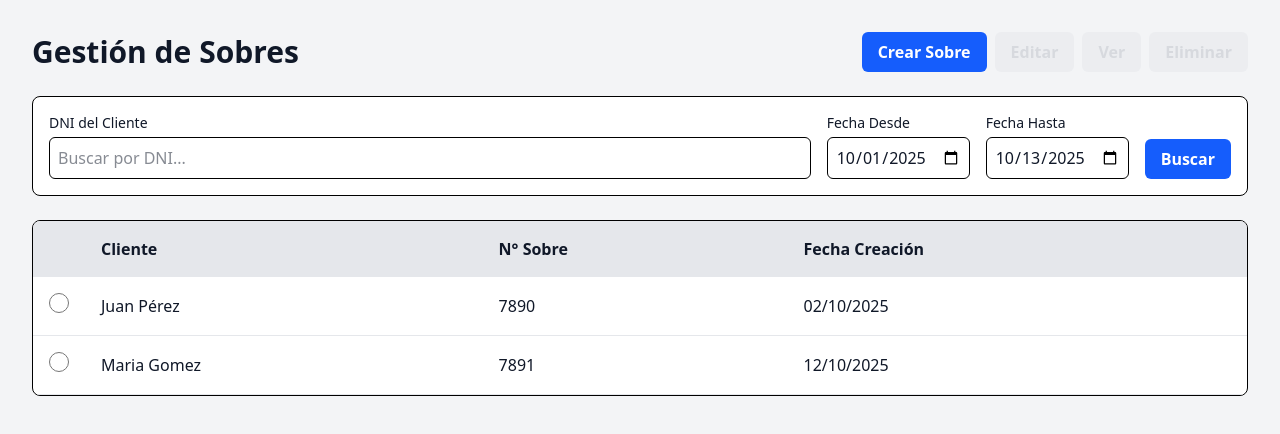
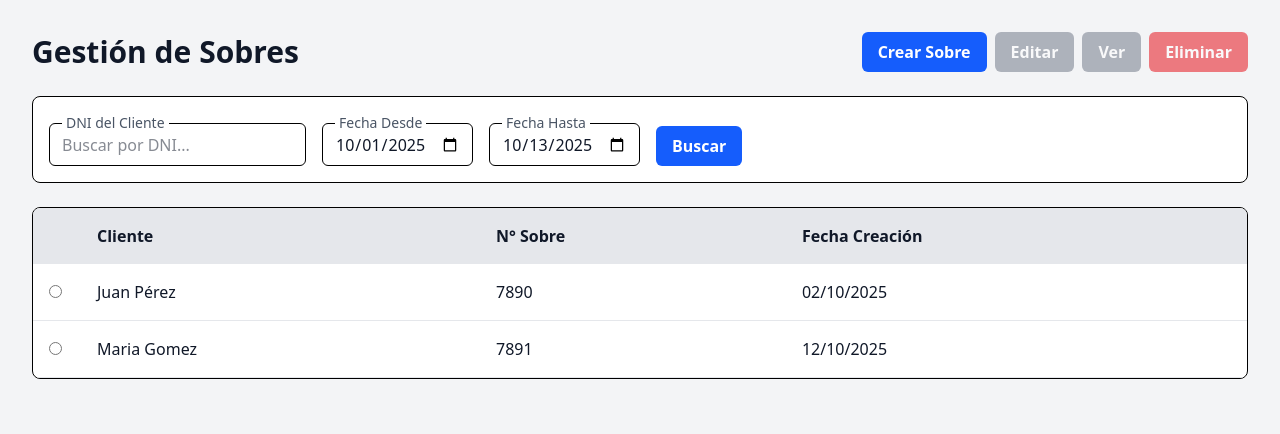
Before and after one commit to nmbenvino/ppyl-optica-frontend, a React (Vite) app: page / in a window 1280 px wide. Shown: the top 434 px of the page. Built offline with nearby package versions, Linux system fonts and the light colour scheme.

Commit message:
HomePage ahora utiliza los componentes internos y externos

```diff
--- a/src/pages/HomePage/Styles.js
+++ b/src/pages/HomePage/Styles.js
@@ -4,24 +4,9 @@
  * @property {string} header - Contenedor para el título y los botones de acción.
  * @property {string} title - Título principal de la página.
  * @property {string} actionsContainer - Contenedor para los botones de acción.
- * @property {Object} button - Clases para los diferentes tipos de botones.
- * @property {string} button.base - Estilos base para todos los botones.
- * @property {string} button.primary - Estilo para botones de acción principal.
- * @property {string} button.secondary - Estilo para botones de acción secundaria.
- * @property {string} button.danger - Estilo para botones de acción peligrosa (eliminar).
- * @property {string} button.disabled - Estilo para botones deshabilitados.
  * @property {string} input - Clases para los campos de entrada de texto y fecha.
- * @property {string} filtersContainer - Contenedor para la sección de filtros.
- * @property {string} filterGroup - Contenedor para un grupo de filtro (label + input).
- * @property {string} filterLabel - Estilo para las etiquetas de los filtros.
- * @property {string} tableContainer - Contenedor para la tabla de sobres.
- * @property {string} table - Estilos para la tabla.
- * @property {string} tableHead - Estilos para el encabezado de la tabla.
- * @property {string} tableHeader - Estilos para las celdas del encabezado.
- * @property {string} tableRow - Estilos para las filas de la tabla.
- * @property {string} tableCell - Estilos para las celdas de la tabla.
- * @property {string} tableMessage - Estilo para mensajes dentro de la tabla (ej. "Cargando...").
- * @property {string} radioInput - Estilos para el input de radio en la tabla.
+ * @property {string} filtersContainer - Contenedor para la sección de filtros. * @property {string} filterGroup - Contenedor para un grupo de filtro (label + input).
+ * @property {string} radioInput - Estilos para el input de radio en la tabla. * @property {string} filterLabel - Estilo para las etiquetas de los filtros.
  */
 
 /** @type {HomePageStyles} */
@@ -31,30 +16,9 @@ export const homePageStyles = {
   header: "flex justify-between items-center mb-6",
   title: "text-3xl font-bold",
   actionsContainer: "flex gap-2",
-  button: {
-    base: "py-2 px-4 rounded-md font-semibold transition-colors duration-200 focus:outline-none focus:ring-2 focus:ring-offset-2 focus:ring-offset-gray-100 dark:focus:ring-offset-gray-900",
-    primary: "bg-blue-600 hover:bg-blue-800 dark:hover:bg-blue-500 text-white",
-    secondary:
-      "bg-gray-500 hover:bg-gray-700 text-white dark:bg-gray-700 dark:hover:bg-gray-600 dark:text-white",
-    danger: "bg-red-600 hover:bg-red-900 text-white dark:hover:bg-red-400",
-    disabled:
-      "bg-gray-300 opacity-20 text-gray-500 cursor-not-allowed dark:bg-gray-500 dark:text-gray-300",
-  },
-  input:
-    "bg-white border border-black rounded-md p-2 w-full focus:ring-blue-500 focus:border-blue-500 text-gray-900 dark:bg-gray-700 dark:border-gray-500 dark:text-white [appearance:textfield] [&::-webkit-outer-spin-button]:appearance-none [&::-webkit-inner-spin-button]:appearance-none",
   filtersContainer:
     "mb-6 p-4 bg-white dark:bg-gray-800 rounded-lg border border-black dark:border-gray-500 flex items-end gap-4",
-  filterGroup: "flex-grow",
-  filterLabel: "block text-sm font-medium mb-1",
-  tableContainer:
-    "overflow-x-auto bg-white dark:bg-gray-800 rounded-lg border border-black dark:border-gray-500",
-  table: "min-w-full text-left",
-  tableHead: "bg-gray-200 dark:bg-gray-700",
-  tableHeader: "p-4 font-semibold",
-  tableRow:
-    "border-b border-gray-200 dark:border-gray-700 hover:bg-gray-100 dark:hover:bg-gray-600 cursor-pointer",
-  tableCell: "p-4",
-  tableMessage: "p-4 text-center text-gray-500 dark:text-gray-400",
+  filterGroup: "flex-grow", // Ahora se usa como clase de contenedor para FormField
   radioInput:
     "form-radio h-5 w-5 text-blue-600 bg-gray-200 border-gray-300 dark:bg-gray-700 dark:border-gray-600 focus:ring-blue-500",
 };
--- a/src/pages/HomePage/index.jsx
+++ b/src/pages/HomePage/index.jsx
@@ -1,79 +1,8 @@
+import SobresTable from "./localComponents/SobresTable";
 import { useHomePage } from "./useHomePage.js";
 import { homePageStyles } from "./Styles.js";
-import { Link } from "react-router-dom";
-
-/**
- * Componente que renderiza la tabla de sobres.
- * @param {object} props - Propiedades del componente.
- * @param {boolean} props.loading - Indica si los datos se están cargando.
- * @param {Array} props.sobres - El array de sobres a mostrar.
- * @param {object} props.selectedSobre - El sobre actualmente seleccionado.
- * @param {Function} props.handleSelectSobre - Función para manejar la selección de un sobre.
- * @param {Function} props.formatDateToDDMMYYYY - Función para formatear la fecha.
- * @returns {JSX.Element}
- */
-const SobresTable = ({
-  loading,
-  sobres,
-  selectedSobre,
-  handleSelectSobre,
-  formatDateToDDMMYYYY,
-}) => (
-  <div className={homePageStyles.tableContainer}>
-    <table className={homePageStyles.table}>
-      <thead className={homePageStyles.tableHead}>
-        <tr>
-          <th className={`${homePageStyles.tableHeader} w-12`}></th>
-          <th className={homePageStyles.tableHeader}>Cliente</th>
-          <th className={homePageStyles.tableHeader}>N° Sobre</th>
-          <th className={homePageStyles.tableHeader}>Fecha Creación</th>
-        </tr>
-      </thead>
-      <tbody>
-        {loading ? (
-          <tr>
-            <td colSpan="4" className={homePageStyles.tableMessage}>
-              Cargando...
-            </td>
-          </tr>
-        ) : sobres.length === 0 ? (
-          <tr>
-            <td colSpan="4" className={homePageStyles.tableMessage}>
-              No se encontraron sobres con los filtros aplicados.
-            </td>
-          </tr>
-        ) : (
-          sobres.map((sobre) => (
-            <tr
-              key={sobre.id_sobre}
-              className={homePageStyles.tableRow}
-              onClick={() =>
-                handleSelectSobre(sobre.id_sobre, sobre.sobre_number)
-              }
-            >
-              <td className={homePageStyles.tableCell}>
-                <input
-                  type="radio"
-                  name="selectedSobre"
-                  checked={selectedSobre.id === sobre.id_sobre}
-                  readOnly
-                  className={homePageStyles.radioInput}
-                />
-              </td>
-              <td
-                className={homePageStyles.tableCell}
-              >{`${sobre.cliente.customer_name} ${sobre.cliente.last_name}`}</td>
-              <td className={homePageStyles.tableCell}>{sobre.sobre_number}</td>
-              <td className={homePageStyles.tableCell}>
-                {formatDateToDDMMYYYY(sobre.sobre_date)}
-              </td>
-            </tr>
-          ))
-        )}
-      </tbody>
-    </table>
-  </div>
-);
+import FormField from "@components/FormField/index.jsx";
+import Button from "@components/Button/index.jsx";
 
 /**
  * Componente que representa la página de inicio de la aplicación.
@@ -98,7 +27,6 @@ const HomePage = () => {
   }
 
   const isActionDisabled = !selectedSobre.id;
-  // Helper para obtener la fecha local en formato YYYY-MM-DD
   const getLocalDate = (date) => {
     const offset = date.getTimezoneOffset();
     const localDate = new Date(date.getTime() - offset * 60 * 1000);
@@ -123,95 +51,68 @@ const HomePage = () => {
       <div className={homePageStyles.header}>
         <h1 className={homePageStyles.title}>Gestión de Sobres</h1>
         <div className={homePageStyles.actionsContainer}>
-          <Link
-            to="/sobres/crear"
-            className={`${homePageStyles.button.base} ${homePageStyles.button.primary}`}
-          >
+          <Button as="link" to="/sobres/crear" variant="primary">
             Crear Sobre
-          </Link>
-          <Link
-            to={isActionDisabled ? "#" : `/sobres/editar/${selectedSobre.id}`}
-            className={
-              isActionDisabled
-                ? `${homePageStyles.button.base} ${homePageStyles.button.disabled}`
-                : `${homePageStyles.button.base} ${homePageStyles.button.secondary}`
-            }
-            onClick={(e) => isActionDisabled && e.preventDefault()}
+          </Button>
+          <Button
+            as="link"
+            to={`/sobres/editar/${selectedSobre.id}`}
+            variant="secondary"
+            disabled={isActionDisabled}
           >
             Editar
-          </Link>
-          <Link
-            to={isActionDisabled ? "#" : `/sobres/ver/${selectedSobre.id}`}
-            className={
-              isActionDisabled
-                ? `${homePageStyles.button.base} ${homePageStyles.button.disabled}`
-                : `${homePageStyles.button.base} ${homePageStyles.button.secondary}`
-            }
-            onClick={(e) => isActionDisabled && e.preventDefault()}
+          </Button>
+          <Button
+            as="link"
+            to={`/sobres/ver/${selectedSobre.id}`}
+            variant="secondary"
+            disabled={isActionDisabled}
           >
             Ver
-          </Link>
-          <Link
-            to={isActionDisabled ? "#" : `/sobres/eliminar/${selectedSobre.id}`}
-            className={
-              isActionDisabled
-                ? `${homePageStyles.button.base} ${homePageStyles.button.disabled}`
-                : `${homePageStyles.button.base} ${homePageStyles.button.danger}`
-            }
-            onClick={(e) => isActionDisabled && e.preventDefault()}
+          </Button>
+          <Button
+            as="link"
+            to={`/sobres/eliminar/${selectedSobre.id}`}
+            variant="danger"
+            disabled={isActionDisabled}
           >
             Eliminar
-          </Link>
+          </Button>
         </div>
       </div>
 
       {/* --- 2. Sección de Filtros --- */}
       <div className={homePageStyles.filtersContainer}>
-        <div className={homePageStyles.filterGroup}>
-          <label htmlFor="customerDni" className={homePageStyles.filterLabel}>
-            DNI del Cliente
-          </label>
-          <input
+        <FormField
+          label="DNI del Cliente"
           type="number"
-            id="dni"
-            className={homePageStyles.input}
+          name="dni"
           placeholder="Buscar por DNI..."
           value={filters.dni}
           onChange={handleFilterChange}
+          containerClassName={homePageStyles.filterGroup}
         />
-        </div>
-        <div>
-          <label htmlFor="dateFrom" className={homePageStyles.filterLabel}>
-            Fecha Desde
-          </label>
-          <input
+        <FormField
+          label="Fecha Desde"
           type="date"
-            id="date_ini"
-            className={homePageStyles.input}
+          name="date_ini"
           value={filters.date_ini}
           onChange={handleFilterChange}
           max={today}
+          containerClassName={homePageStyles.filterGroup}
         />
-        </div>
-        <div>
-          <label htmlFor="dateTo" className={homePageStyles.filterLabel}>
-            Fecha Hasta
-          </label>
-          <input
+        <FormField
+          label="Fecha Hasta"
           type="date"
-            id="date_fin"
-            className={homePageStyles.input}
+          name="date_fin"
           value={filters.date_fin}
           onChange={handleFilterChange}
           max={today}
+          containerClassName={homePageStyles.filterGroup}
         />
-        </div>
-        <button
-          className={`${homePageStyles.button.base} ${homePageStyles.button.primary}`}
-          onClick={handleSearch}
-        >
+        <Button onClick={handleSearch} variant="primary">
           Buscar
-        </button>
+        </Button>
       </div>
 
       {/* --- 3. Sección de Tabla --- */}
--- a/src/pages/HomePage/useHomePage.js
+++ b/src/pages/HomePage/useHomePage.js
@@ -81,13 +81,13 @@ export const useHomePage = () => {
    * @param {React.ChangeEvent<HTMLInputElement>} e - El evento del input.
    */
   const handleFilterChange = (e) => {
-    const { id, value } = e.target;
+    const { name, value } = e.target;
     // Limita el input de DNI a 8 caracteres
-    if (id === "dni" && value.length > 8) {
+    if (name === "dni" && value.length > 8) {
       return;
     }
 
-    setFilters((prev) => ({ ...prev, [id]: value }));
+    setFilters((prev) => ({ ...prev, [name]: value }));
   };
 
   /**
```
Lines whose indentation alone changed are shown as unchanged.
